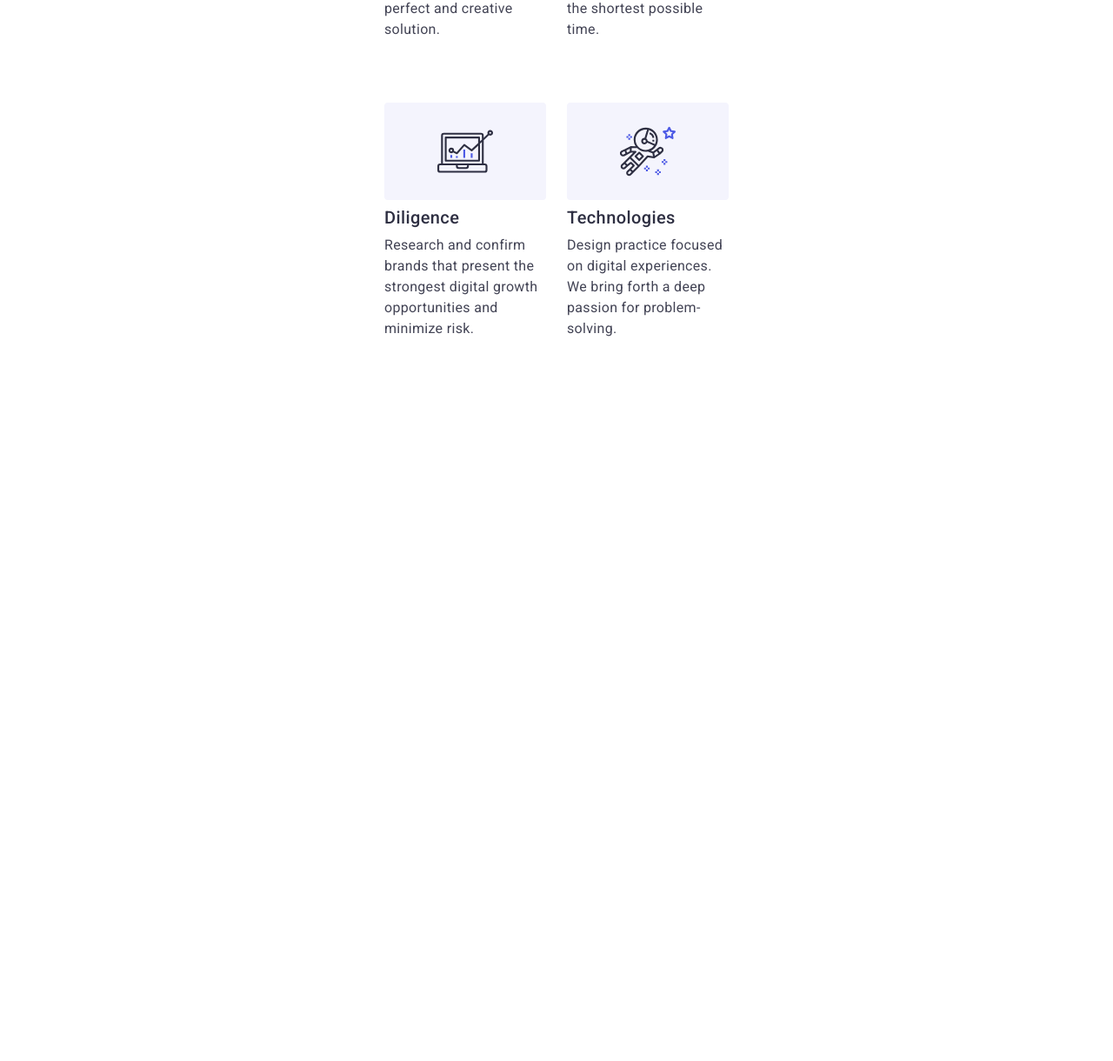
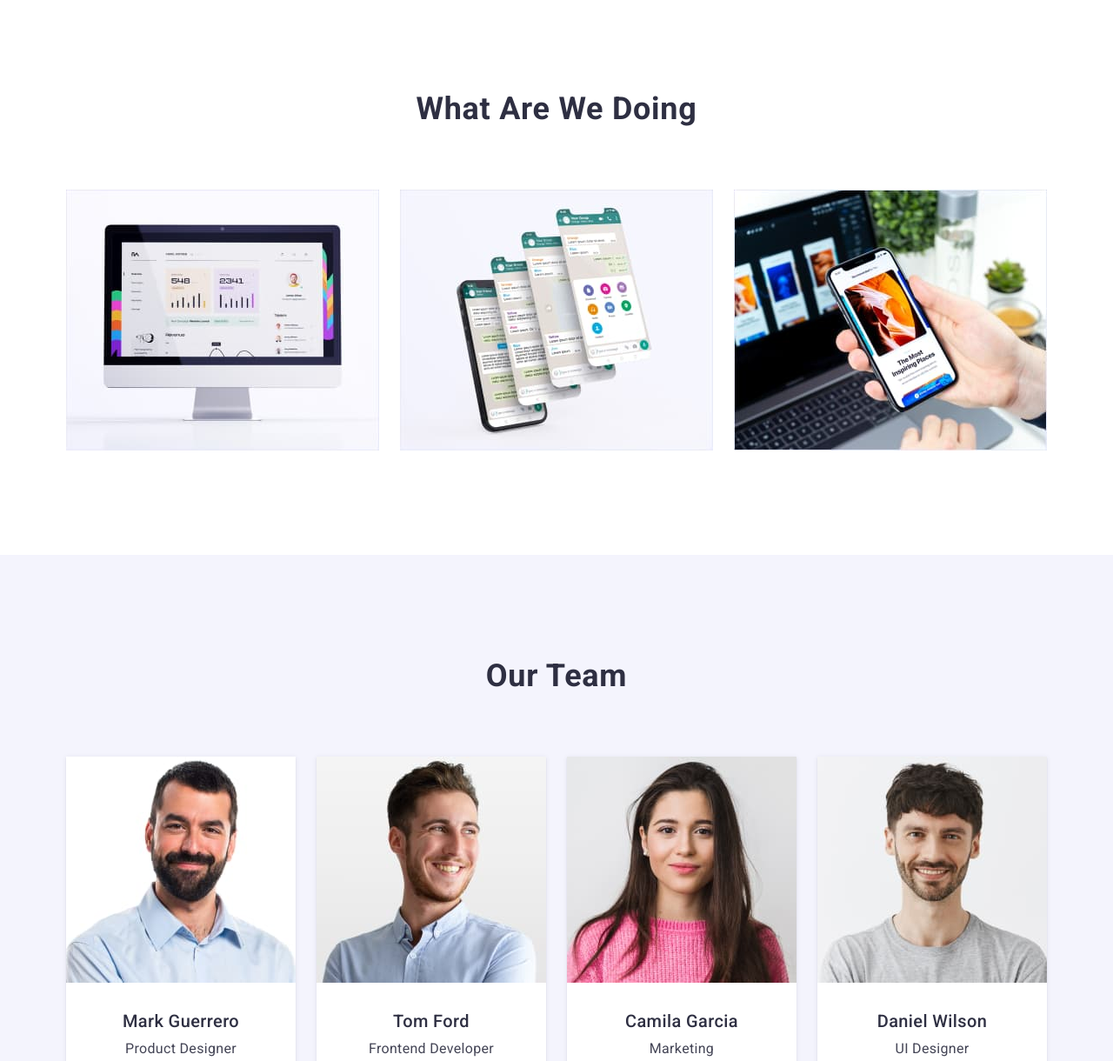
Before and after one commit to dmkomur/goit-markup-hw-07, a plain HTML site: page index.html in a window 1280 px wide. Shown: the part 982-2202 px from the top of the page at 87% size. Before the commit the page ends 1468 px from the top, so only its background shows below. Drawn offline with nearby package versions, Linux system fonts and the light colour scheme.

Commit message:
team done

```diff
--- a/css/desktop.css
+++ b/css/desktop.css
@@ -1,9 +1,22 @@
 @media screen and (min-width: 1200px) {
+
+    /* commonstyles */
+
+    .section-subtitle {
+        font-weight: 500;
+        font-size: 20px;
+        line-height: 1.2;
+        color: var(--color-text-accent);
+        letter-spacing: 0.02em;
+        margin-bottom: 8px;
+    }
+
     .container {
-        width: 1158px;
+        max-width: 1158px;
     }
 
     /* hero   */
+
     .hero-section {
         padding: 188px 0px;
     }
@@ -13,9 +26,19 @@
     }
 
     /* features */
-    .features {}
 
-    .features-list {}
+    .features {
+        padding-top: 120px;
+        padding-bottom: 120px;
+    }
+
+    .features-list {
+        gap: 24px;
+    }
+
+    .features-item {
+        flex-basis: calc((100% - 24px * 3) / 4);
+    }
 
     .features-icon {
         height: 112px;
@@ -27,4 +50,60 @@
         border-radius: 4px;
         margin-bottom: 8px;
     }
+
+    .features-section-subtitle {
+        text-align: left;
+        font-weight: 500;
+        font-size: 20px;
+        line-height: 1.2;
+        color: var(--color-text-accent);
+        letter-spacing: 0.02em;
+        margin-bottom: 8px;
+    }
+
+    /* doing */
+
+    .doing-section {
+        display: block;
+        padding-bottom: 120px;
+    }
+
+
+    .doing-container {
+        display: flex;
+        justify-content: space-between;
+    }
+
+    /* team */
+
+    .team-section {
+        background-color: var(--color-text-unaccent);
+        padding-top: 120px;
+        padding-bottom: 120px;
+
+    }
+
+    .team-container {
+        gap: 24px;
+    }
+
+    .team-card {
+        flex-basis: calc((100% - 24px * 3) / 4);
+    }
+
+
+
+
+
+
+
+
+
+
+
+
+
+
+
+    /* end */
 }
--- a/css/mobile.css
+++ b/css/mobile.css
@@ -1,11 +1,12 @@
 /* common styles */
+
 .section-subtitle {
-    margin: 0 auto;
-    font-weight: 700;
-    font-size: 36px;
-    line-height: 1.11;
-    text-align: center;
+    font-weight: 500;
+    font-size: 20px;
+    line-height: 1.2;
+    color: var(--color-text-accent);
     letter-spacing: 0.02em;
+    margin-bottom: 8px;
 }
 
 .section-title {
@@ -20,12 +21,15 @@
 
 .card-img {
     max-width: 100%;
+    width: 100%;
+    height: auto;
     display: block;
 }
 
 .social-links {
     display: flex;
     gap: 24px;
+    justify-content: center;
 }
 
 .social-icon {
@@ -42,6 +46,7 @@
     width: 100%;
     background-color: var(--color-main);
     border-radius: 50%;
+    margin: 0 auto;
     height: 100%;
     display: flex;
     justify-content: center;
@@ -143,28 +148,100 @@
 
 }
 
+.features-section-subtitle {
+    margin: 0 auto;
+    font-weight: 700;
+    font-size: 36px;
+    line-height: 1.11;
+    text-align: center;
+    letter-spacing: 0.02em;
+}
+
 .features-item {
     flex-basis: 100%;
 }
 
 .features-icon {
-    height: 112px;
-    width: 100%;
-    display: flex;
-    justify-content: center;
-    align-items: center;
-    background: #F4F4FD;
-    border-radius: 4px;
-    margin-bottom: 8px;
     display: none;
 }
 
+/* doing */
 
+.doing-section {
+    display: none;
+
+}
+
+/* team */
+
+
+.team-section {
+    background-color: var(--color-text-unaccent);
+    padding-top: 96px;
+    padding-bottom: 128px;
+
+}
+
+.team-container {
+    display: flex;
+    flex-wrap: wrap;
+    gap: 72px;
+}
+
+.team-card {
+
+    flex-basis: 100%;
+    border-radius: 4px;
+    background-color: var(--color-alternative);
+    box-shadow: 0px 1px 6px rgba(46, 47, 66, 0.08), 0px 1px 1px rgba(46, 47, 66, 0.16), 0px 2px 1px rgba(46, 47, 66, 0.08);
+    border-radius: 0px 0px 4px 4px;
+}
+
+.team-card-description {
+    padding: 32px 16px;
+    text-align: center;
+}
+
+.team-card-social {
+    display: flex;
+}
+
+.team-card-social {
+    display: flex;
+    padding-top: 8px;
+    justify-content: space-between;
+}
+
+.team-card-profession {
+    margin-bottom: 8px;
+}
+
+
+
+
+
+
+
+
+
+
+
+
+
+/* phone properties */
 
 @media screen and (min-width: 480px) {
     .container {
         max-width: 428px;
     }
+
+    /* .team-section>.container {
+        padding: 0 82px;
+    } */
 }
 
-@media screen and (max-width: 479px) {}
+@media screen and (min-width: 480px) and (max-width: 479px) {
+    .team-section>.container {
+        padding: 0 82px;
+    }
+}
--- a/css/styles.css
+++ b/css/styles.css
@@ -64,7 +64,7 @@ p {
 
 /* common styles */
 
-.section-subtitle {
+/* .section-subtitle {
     font-weight: 500;
     font-size: 20px;
     line-height: 1.2;
@@ -120,7 +120,7 @@ p {
 .social-icon-link:focus {
     background-color: var(--color-hover);
     outline: none;
-}
+} */
 
 
 /* header */
@@ -242,56 +242,22 @@ p {
 
 
 /* doing */
-.doing-section {
-    padding-bottom: 120px;
-}
 
-
-.doing-container {
-    display: flex;
-    justify-content: space-between;
-}
 
 
 /* team */
-.team-section {
-    background-color: var(--color-text-unaccent);
-    padding-top: 120px;
-    padding-bottom: 120px;
-
-}
-
-.team-container {
-    display: flex;
-    justify-content: space-between;
-}
-
-.team-card {
-    border-radius: 4px;
-    background-color: var(--color-alternative);
-    box-shadow: 0px 1px 6px rgba(46, 47, 66, 0.08), 0px 1px 1px rgba(46, 47, 66, 0.16), 0px 2px 1px rgba(46, 47, 66, 0.08);
-    border-radius: 0px 0px 4px 4px;
-}
 
 
-.team-card-description {
-    padding: 32px 16px;
-    text-align: center;
-}
 
-.team-card-social {
-    display: flex;
-}
 
-.team-card-social {
-    display: flex;
-    padding-top: 8px;
-    justify-content: space-between;
-}
 
-.team-card-profession {
-    margin-bottom: 8px;
-}
+
+
+
+
+
+
+
 
 
 /* custumers */
--- a/css/tablet.css
+++ b/css/tablet.css
@@ -1,12 +1,13 @@
 @media screen and (min-width: 768px) {
 
     /* commonstyles */
+
     .container {
-        width: 768px;
+        max-width: 768px;
     }
 
     .section-subtitle {
-        text-align: left;
+
         font-weight: 500;
         font-size: 20px;
         line-height: 1.2;
@@ -38,11 +39,44 @@
         gap: 72px 24px;
     }
 
-
+    .features-section-subtitle {
+        text-align: left;
+        font-weight: 500;
+        font-size: 20px;
+        line-height: 1.2;
+        color: var(--color-text-accent);
+        letter-spacing: 0.02em;
+        margin-bottom: 8px;
+    }
 
     .features-item {
         flex-basis: calc((100% - 24px) / 2);
     }
 
+    /* doing */
 
+    /* team */
+
+    .team-section {
+        padding-bottom: 104px;
+    }
+
+    .team-container {
+        gap: 64px 24px;
+    }
+
+    .team-card {
+        flex-basis: calc((100% - 24px) / 2);
+    }
+
+
+
+
+    @media screen and (min-width: 768px) and (max-width: 1199px) {
+        .team-section>.container {
+            padding: 0 108px;
+        }
+    }
+
+    /* end */
 }
--- a/index.html
+++ b/index.html
@@ -83,7 +83,7 @@
                   <use href="./images/icons.svg#icon-antena"></use>
                 </svg>
               </div>
-              <h3 class="section-subtitle">Strategy</h3>
+              <h3 class="features-section-subtitle">Strategy</h3>
               <p class="features-description">
                 Our goal is to identify the business problem to walk away with
                 the perfect and creative solution.
@@ -95,7 +95,7 @@
                   <use href="./images/icons.svg#icon-clock"></use>
                 </svg>
               </div>
-              <h3 class="section-subtitle">Punctuality</h3>
+              <h3 class="features-section-subtitle">Punctuality</h3>
               <p class="features-description">
                 Bring the key message to the brand's audience for the best price
                 within the shortest possible time.
@@ -107,7 +107,7 @@
                   <use href="./images/icons.svg#icon-diagram"></use>
                 </svg>
               </div>
-              <h3 class="section-subtitle">Diligence</h3>
+              <h3 class="features-section-subtitle">Diligence</h3>
               <p class="features-description">
                 Research and confirm brands that present the strongest digital
                 growth opportunities and minimize risk.
@@ -119,7 +119,7 @@
                   <use href="./images/icons.svg#icon-astronaut"></use>
                 </svg>
               </div>
-              <h3 class="section-subtitle">Technologies</h3>
+              <h3 class="features-section-subtitle">Technologies</h3>
               <p class="features-description">
                 Design practice focused on digital experiences. We bring forth a
                 deep passion for problem-solving.
@@ -128,8 +128,10 @@
           </ul>
         </div>
       </section>
+
       <!-- doing -->
-      <!-- <section class="doing-section">
+
+      <section class="doing-section">
         <div class="container">
           <h2 class="section-title">What are we doing</h2>
           <ul class="doing-container">
@@ -162,9 +164,9 @@
             </li>
           </ul>
         </div>
-      </section> -->
+      </section>
       <!-- team -->
-      <!-- <section class="team-section">
+      <section class="team-section">
         <div class="container">
           <h2 class="section-title">Our Team</h2>
           <ul class="team-container">
@@ -422,7 +424,7 @@
             </li>
           </ul>
         </div>
-      </section> -->
+      </section>
       <!-- custumers -->
       <!-- <section class="custumers-section">
         <div class="container">
```
